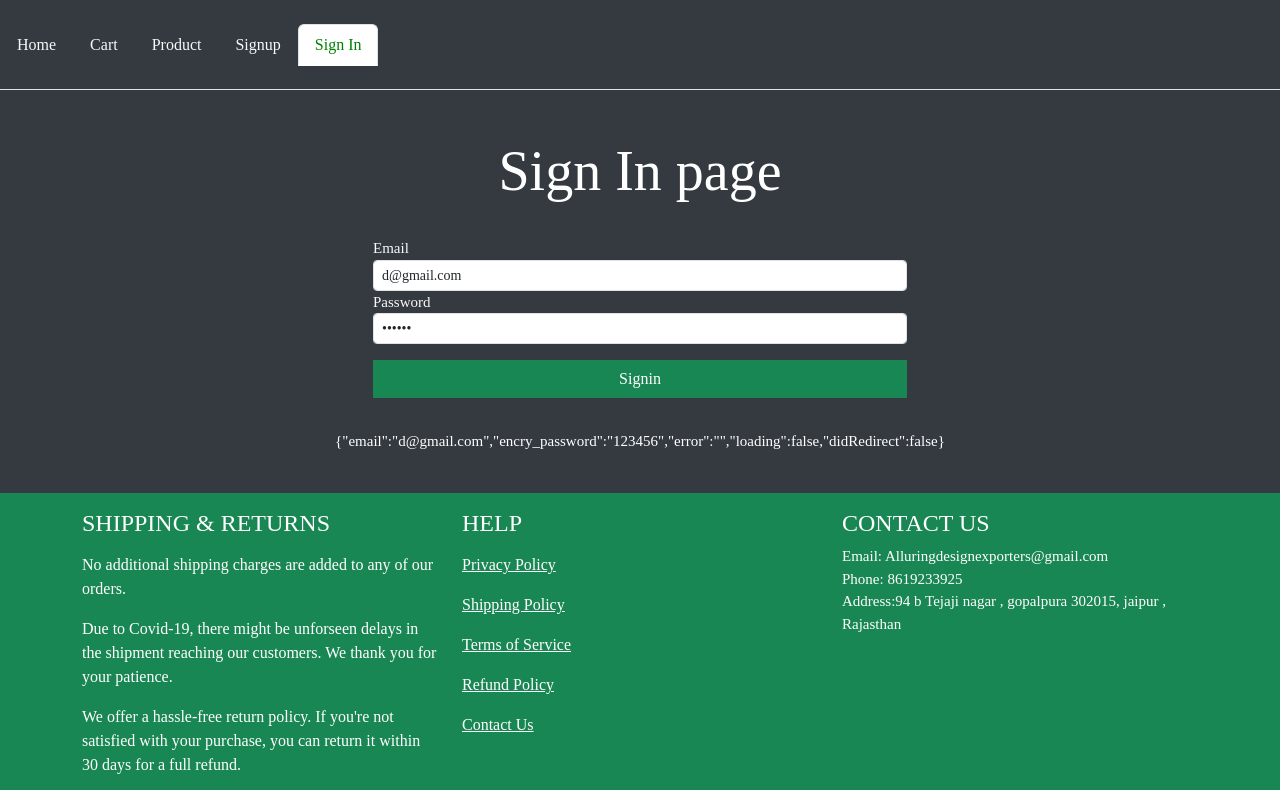
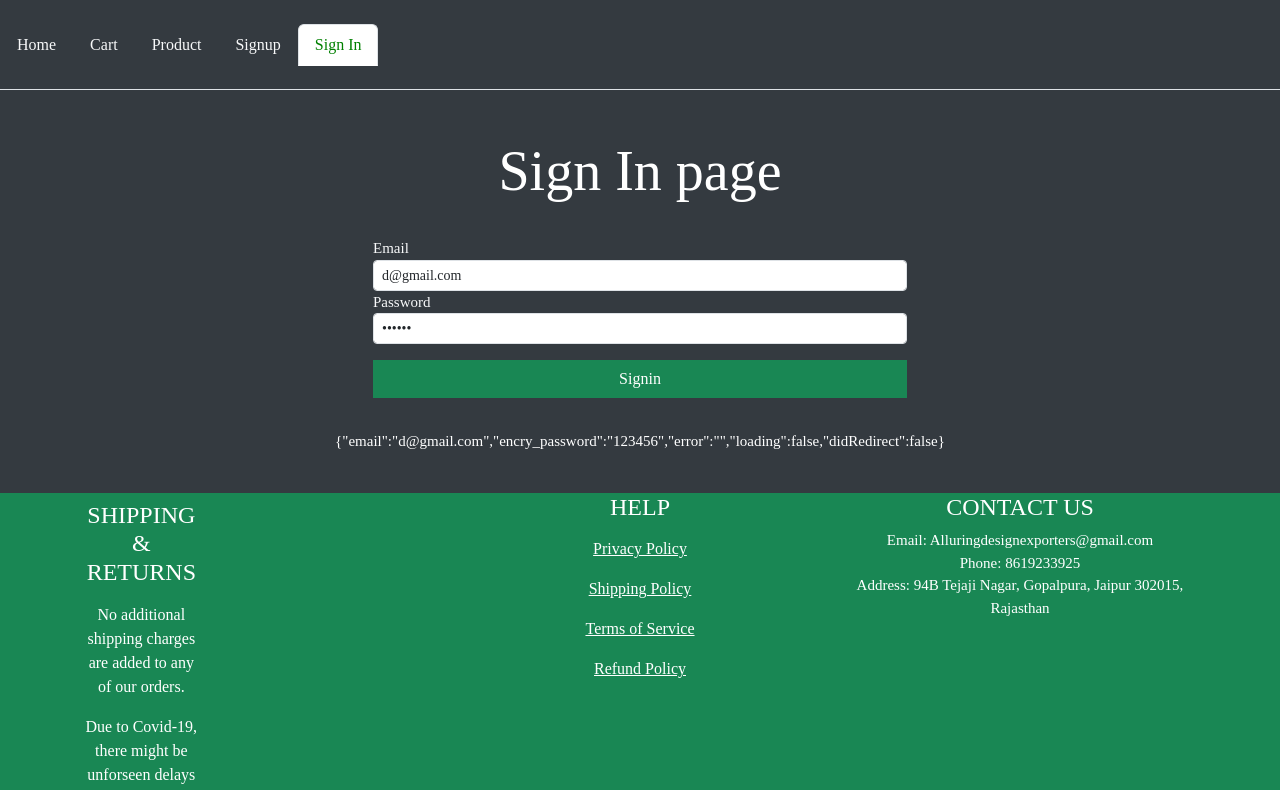
Before and after one commit to Meenakshiratnawat/AdExporters-frontend, a React (Create React App) app: page /signin in a window 1280 px wide. Shown: the top 790 px of the page. Built offline with nearby package versions, Linux system fonts and the light colour scheme.

Commit message:
footer change

```diff
--- a/src/core/Base.js
+++ b/src/core/Base.js
@@ -15,11 +15,11 @@ const Base = ({
       </div>
       <div className={`container ${className}`}>{children}</div>
     </div>
-    <footer className="footer bg-success text-white py-3">
+    <footer className="footer bg-success text-white py-0">
       <div className="container">
         <div className="row">
           <div className="col-md-4">
-            <div className="footer-sect">
+            <div className="col-md-4 text-center mt-2">
               <h4>SHIPPING &amp; RETURNS</h4>
               <ul>
                 <li>
@@ -38,7 +38,7 @@ const Base = ({
               </ul>
             </div>
           </div>
-          <div className="col-md-4">
+          <div className="col-md-4 text-center">
             <h4>HELP</h4>
             <ul className="list-unstyled">
               <li>
@@ -53,19 +53,19 @@ const Base = ({
               <li>
                 <a href="#">Refund Policy</a>
               </li>
-              <li>
+              {/* <li>
                 <a href="#">Contact Us</a>
-              </li>
+              </li> */}
             </ul>
           </div>
-          <div className="col-md-4">
+          <div className="col-md-4 text-center">
             <h4>CONTACT US</h4>
             <p>
               Email: Alluringdesignexporters@gmail.com
               <br />
               Phone: 8619233925
               <br />
-              Address:94 b Tejaji nagar , gopalpura 302015, jaipur , Rajasthan
+              Address: 94B Tejaji Nagar, Gopalpura, Jaipur 302015, Rajasthan
             </p>
           </div>
         </div>
```
